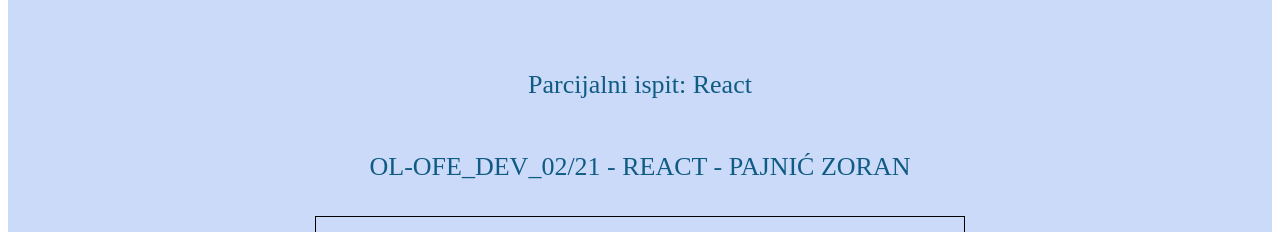
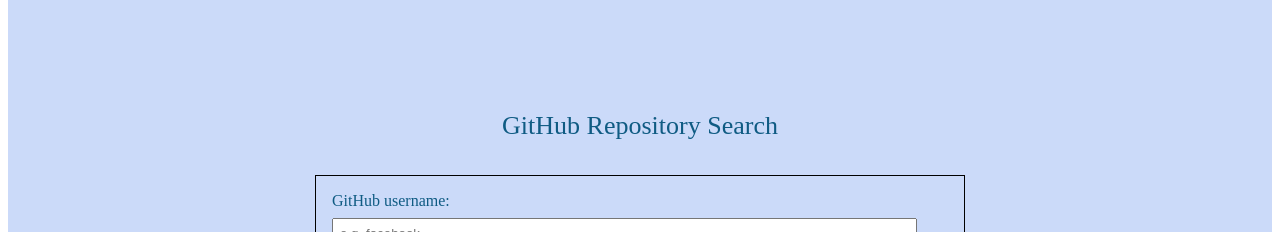
Before and after one commit to zopaj63/parcijalni-react, a React (Create React App) app: page / in a window 1280 px wide. Shown: the part 192-424 px from the top of the page. Built offline with nearby package versions, Linux system fonts and the light colour scheme; no server answers.

Commit message:
update title

```diff
--- a/src/App.js
+++ b/src/App.js
@@ -12,8 +12,7 @@
   return (
     <div className="App">
       <header className="App-header">
-        <p>Parcijalni ispit: React</p>
-        <p>OL-OFE_DEV_02/21 - REACT - PAJNIĆ ZORAN</p>
+        <p>GitHub Repository Search</p>
         <InputFormUser userName={handleOnSubmit} />
         <ViewUser user={inputState} />
       </header>
```
